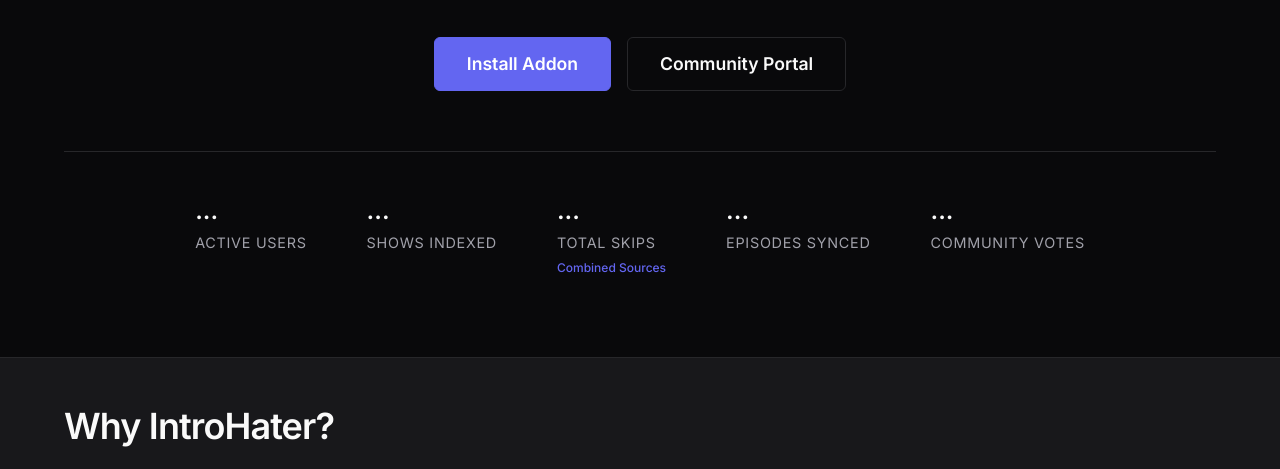
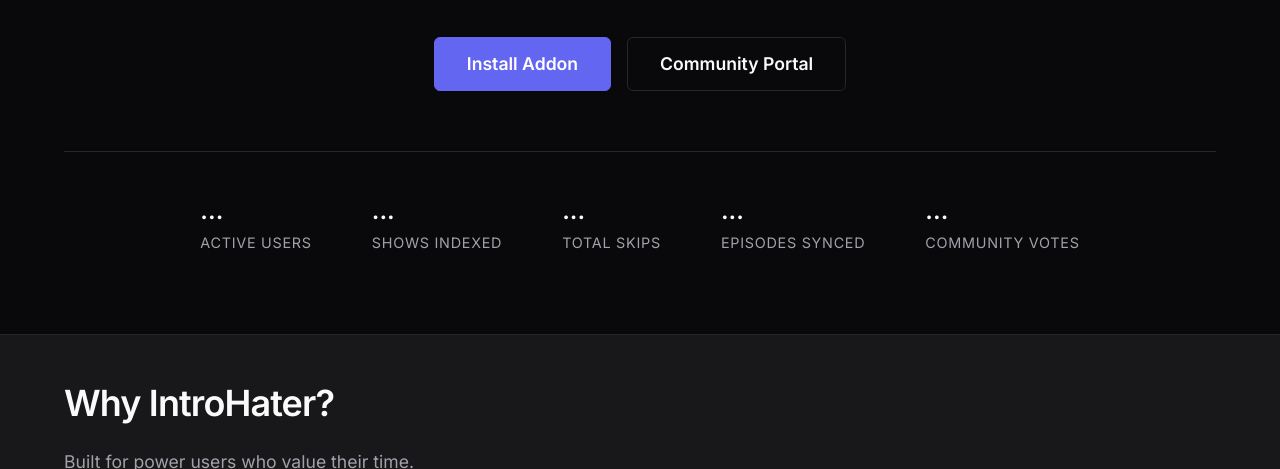
Before and after one commit to introhaterapp/IntroHater, a browser extension: page docs/index.html in a window 1280 px wide. Shown: the part 334-803 px from the top of the page. Drawn offline with Linux system fonts and the light colour scheme; no server answers.

```diff
--- a/docs/index.html
+++ b/docs/index.html
@@ -92,8 +92,6 @@
                         <div
                             style="font-size: 0.9rem; color: var(--text-muted); text-transform: uppercase; letter-spacing: 0.05em;">
                             Total Skips</div>
-                        <div style="font-size: 0.75rem; color: var(--primary); margin-top: 4px; font-weight: 500;">
-                            Combined Sources</div>
                     </div>
                     <div class="text-center">
                         <div id="stat-episodes" style="font-size: 1.5rem; font-weight: 700; color: var(--text-main);">
```
